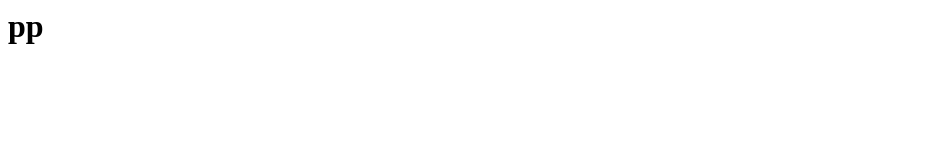
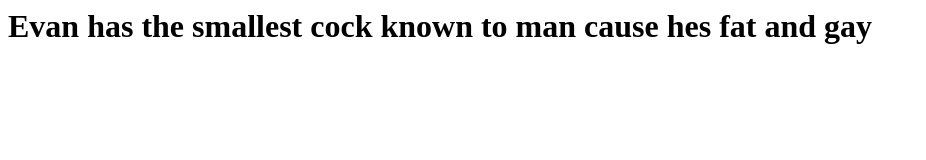
Before and after one commit to Fairy11223/pp, a plain HTML site: page index.html in a window 1280 px wide. Shown: the whole page, without its empty margins (0-926 px from the left). Drawn offline with Linux system fonts and the light colour scheme.

Commit message:
Update index.html

```diff
--- a/index.html
+++ b/index.html
@@ -1 +1 @@
-<h1>pp<h1/>
+<h1>Evan has the smallest cock known to man cause hes fat and gay<h1/>
```
